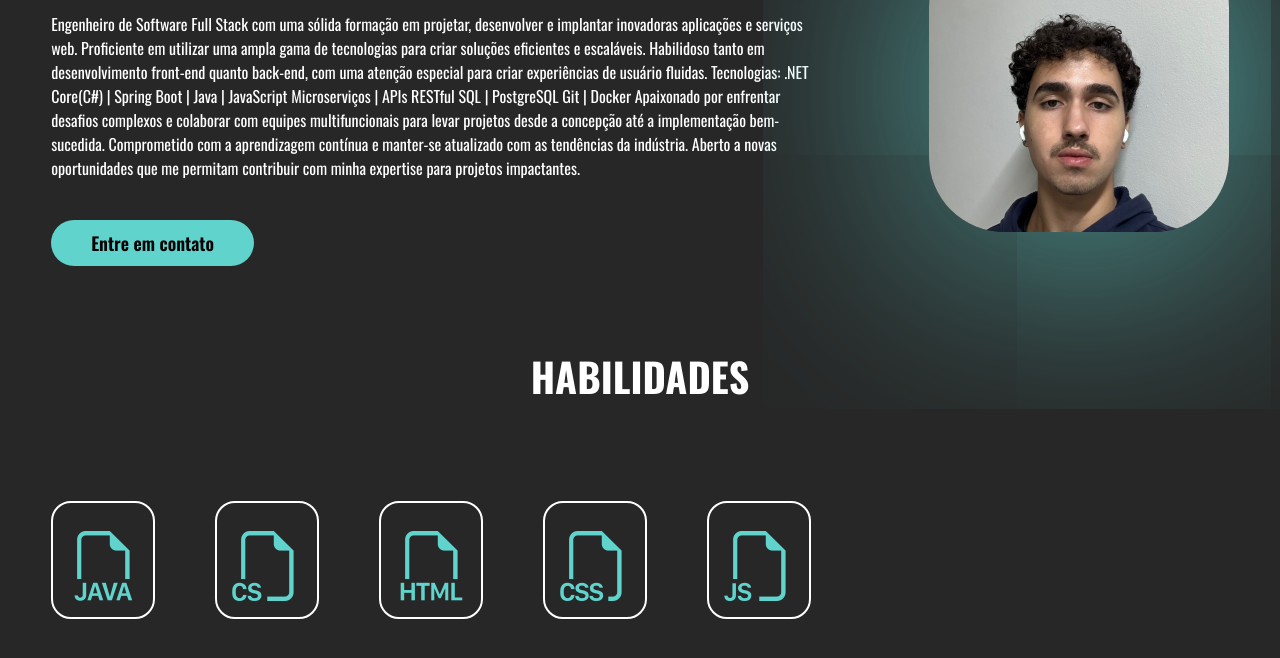
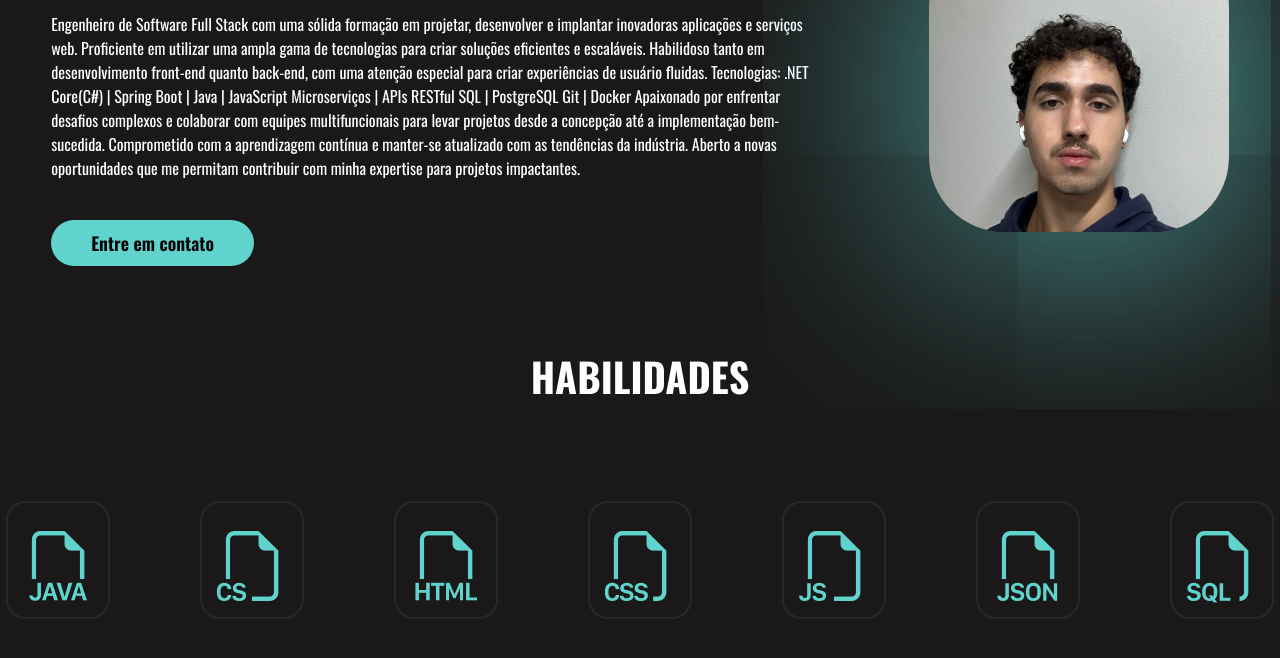
Before and after one commit to caiotbraga/PROJECT-Portfolio, a plain HTML site: page index.html in a window 1280 px wide. Shown: the part 354-1012 px from the top of the page. Drawn offline with nearby package versions, Linux system fonts and the light colour scheme.

Commit message:
habilidades concluidas

```diff
--- a/index.html
+++ b/index.html
@@ -89,7 +89,7 @@
         <section class="skills">
             <div class="interface">
                 <h2 class="title">HABILIDADES</h2>
-                <div class="flex">
+                <div class="skills-flex">
                     <div class="skills-box">
                         <i class="bi bi-filetype-java"></i>
                     </div>
@@ -105,6 +105,12 @@
                     <div class="skills-box">
                         <i class="bi bi-filetype-js"></i>
                     </div>
+                    <div class="skills-box">
+                        <i class="bi bi-filetype-json"></i>
+                    </div>
+                    <div class="skills-box">
+                        <i class="bi bi-filetype-sql"></i>
+                    </div>
                 </div>
             </div>
         </section>
--- a/style.css
+++ b/style.css
@@ -1,8 +1,10 @@
 /*COLOR VARIABLES*/
 :root{
-    --c-grey: #272727;
+    /*--c-grey: #272727;*/
+    --c-grey: #1a1818;
     --c-purple: #481f8a;
     --c-watercolor: #60d3cd;
+    --c-shadow-skills: #292828;
 }
 
 /*Image size fixed*/
@@ -167,20 +169,29 @@ section.skills{
     padding: 40px 4%;
 }
 
-section.skills .flex{
-    gap: 60px;
+section.skills .skills-flex{
+    gap: 90px;
 }
 
 .skills .skills-box{
     color:  white;
-    padding: 40px 40px;
-    border: 2px solid #fff;
+    border: 2px solid var(--c-shadow-skills);
     border-radius: 20px;
     margin-top: 95px;
     padding: 5px 15px;
+    font-size: 70px;
+    color: var(--c-watercolor);
+    transition: .2s;
 }
 
-.skills .skills-box i{
-    font-size: 70px;
-    color: var(--c-watercolor);
+.skills-flex{
+    display: flex;
+    justify-content: center;
+    gap: 200px;
 }
+
+.skills .skills-box:hover{
+    transform: scale(1.05);
+    box-shadow: 0px 0px 30px var(--c-shadow-skills);
+    cursor: pointer;
+}
```
Also changed, not shown: img/me-rio.png (added).
